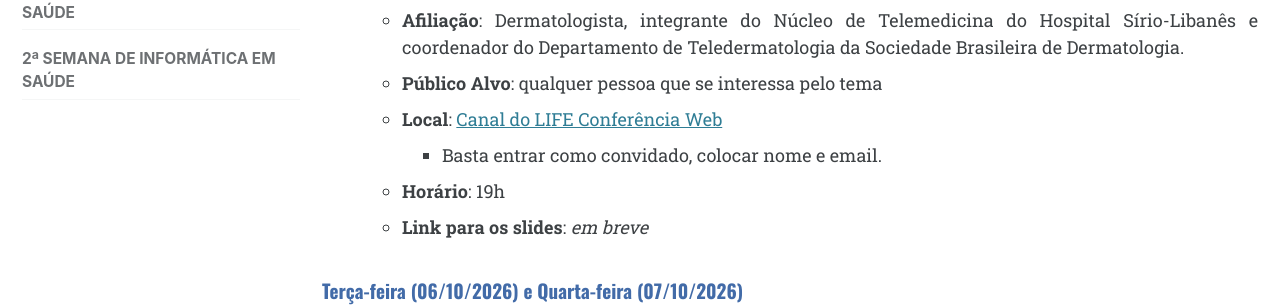
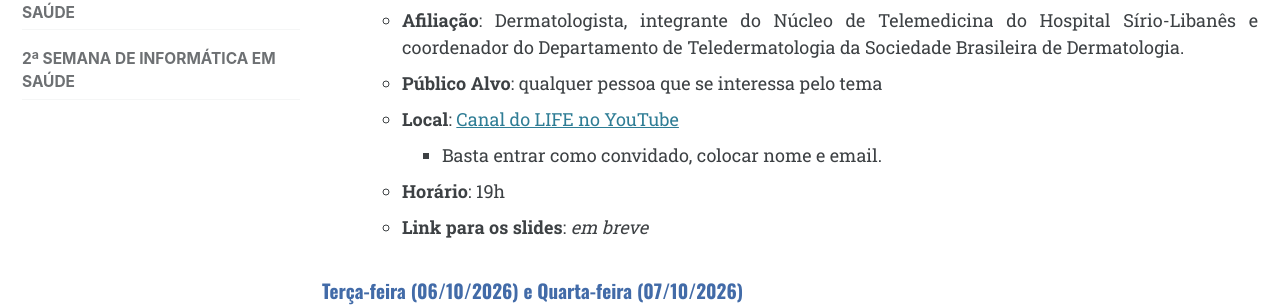
Before and after one commit to life-ufes/site, a Jekyll site: the page built from _pages/semana.md, in a window 1280 px wide and 900 px high, scrolled down 1200 px. Shown: the part 153-460 px from the top of the window. Built offline with Jekyll 4.4.1, drawn with Linux system fonts in a browser that asks for light colours; cached includes are drawn as plain includes.

Commit message:
atualizar link palestra

```diff
--- a/_pages/semana.md
+++ b/_pages/semana.md
@@ -27,7 +27,7 @@ O evento é 100% gratuito e ocorre dentro da [Semana do Conhecimento da UFES](ht
   - **Palestrante**: Bruno Simão dos Santos
   - **Afiliação**: Dermatologista, integrante do Núcleo de Telemedicina do Hospital Sírio-Libanês e coordenador do Departamento de Teledermatologia da Sociedade Brasileira de Dermatologia.
   - **Público Alvo**: qualquer pessoa que se interessa pelo tema
-  - **Local**: [Canal do LIFE Conferência Web](https://conferenciaweb.rnp.br/sala/life-ufes)
+  - **Local**: [Canal do LIFE no YouTube](https://www.youtube.com/live/49bB5DUZ6Yo?si=uljsw1Q9OS28AOZ9)
     - Basta entrar como convidado, colocar nome e email.
   - **Horário**: 19h
   - **Link para os slides**: *em breve*
```
